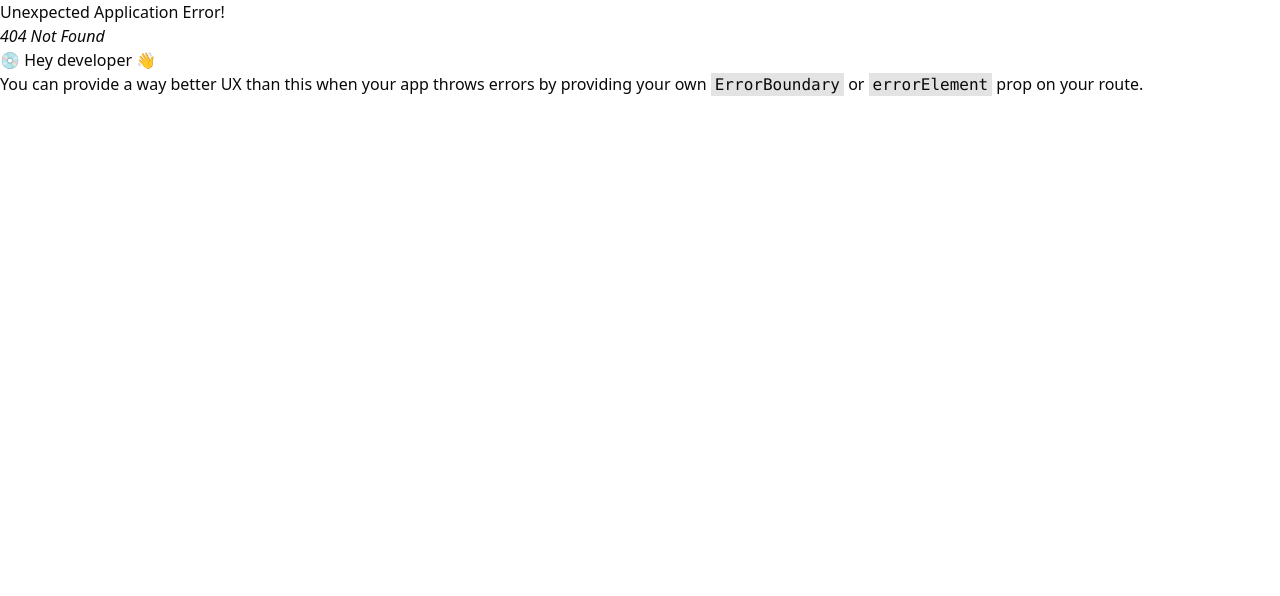
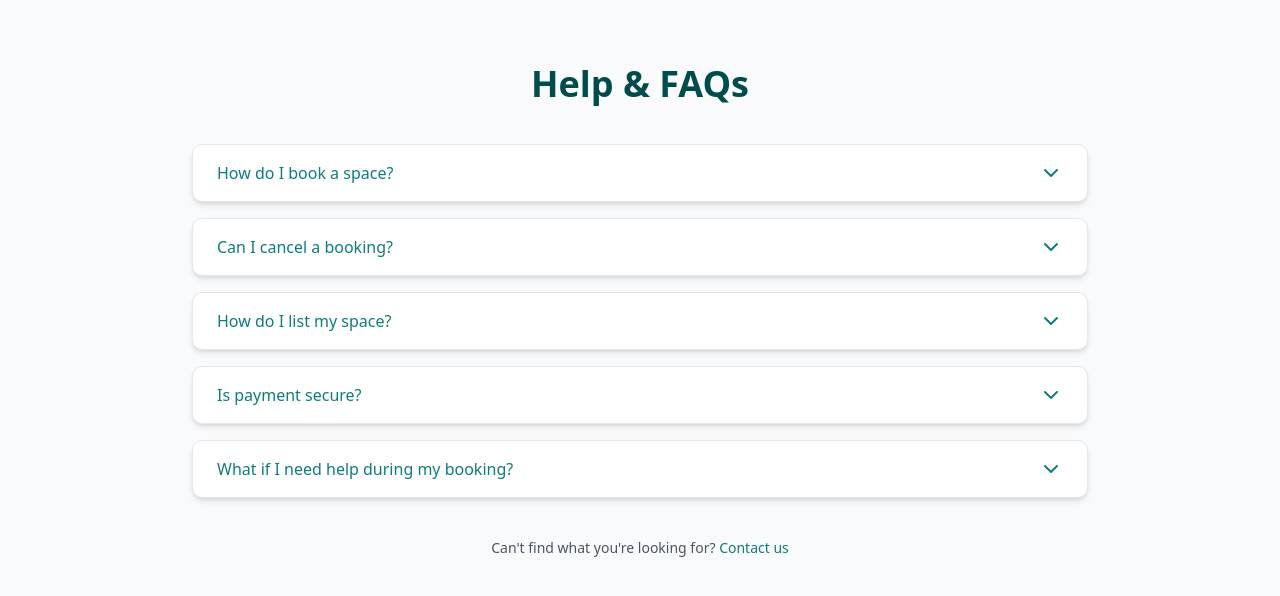
Before and after one commit to RobertHaji/spacer-frontend, a React (Vite) app: page /Help in a window 1280 px wide. Before the commit this address had no page. Shown: the top 596 px of the page. Built offline with nearby package versions, Linux system fonts and the light colour scheme.

Commit message:
adds Help.jsx

```diff
--- a/src/components/ui/Footer.jsx
+++ b/src/components/ui/Footer.jsx
@@ -83,7 +83,7 @@ export default function Footer() {
         <div>
 
           <ul className="space-y-1">
-            <li><a href="#">Help</a></li>
+            <li><Link to="/Help">Help</Link></li>
             <li><a href="#">Privacy and terms</a></li>
           </ul>
         </div>
--- /dev/null
+++ b/src/pages/Help.jsx
@@ -0,0 +1,81 @@
+import { useState } from "react";
+import { ChevronDown } from "lucide-react";
+import { Link } from "react-router-dom";
+
+const faqs = [
+  {
+    question: "How do I book a space?",
+    answer:
+      "Search for available spaces using the search bar, select your preferred space, choose your dates, and click the 'Book Now' button. You'll be guided through the checkout process.",
+  },
+  {
+    question: "Can I cancel a booking?",
+    answer:
+      "Yes, you can cancel your booking from your dashboard. Refunds depend on the space’s cancellation policy.",
+  },
+  {
+    question: "How do I list my space?",
+    answer:
+      "Sign in as a space owner and go to your dashboard. Click on 'Add New Listing' and fill in the required details including photos, availability, and pricing.",
+  },
+  {
+    question: "Is payment secure?",
+    answer:
+      "Absolutely. We use secure payment providers to ensure your transactions are safe and encrypted.",
+  },
+  {
+    question: "What if I need help during my booking?",
+    answer:
+      "Our support team is available 24/7. Use the contact form or live chat to get immediate assistance.",
+  },
+];
+
+export default function Help() {
+  const [openIndex, setOpenIndex] = useState(null);
+
+  const toggle = (index) => {
+    setOpenIndex(openIndex === index ? null : index);
+  };
+
+  return (
+    <div className="min-h-screen bg-gray-50 px-6 py-16">
+      <div className="max-w-4xl mx-auto">
+        <h1 className="text-4xl font-bold text-[#004c4c] mb-10 text-center">Help & FAQs</h1>
+
+        <div className="space-y-4">
+          {faqs.map((faq, index) => (
+            <div
+              key={index}
+              className="bg-white shadow-md rounded-lg overflow-hidden border border-gray-200"
+            >
+              <button
+                onClick={() => toggle(index)}
+                className="w-full px-6 py-4 flex justify-between items-center text-left text-[#0f7c7c] font-medium hover:bg-gray-100 transition"
+              >
+                {faq.question}
+                <ChevronDown
+                  className={`transform transition-transform duration-200 ${
+                    openIndex === index ? "rotate-180" : ""
+                  }`}
+                />
+              </button>
+
+              {openIndex === index && (
+                <div className="px-6 py-4 text-sm text-gray-700 bg-gray-50">
+                  {faq.answer}
+                </div>
+              )}
+            </div>
+          ))}
+        </div>
+
+        <div className="mt-10 text-center text-sm text-gray-600">
+          Can't find what you're looking for?{" "}
+          <Link to="/ContactUs" className="text-[#0f7c7c] font-medium hover:underline">
+  Contact us
+</Link>
+        </div>
+      </div>
+    </div>
+  );
+}
```
Also changed, not shown: src/main.jsx (+6 -1 lines).
